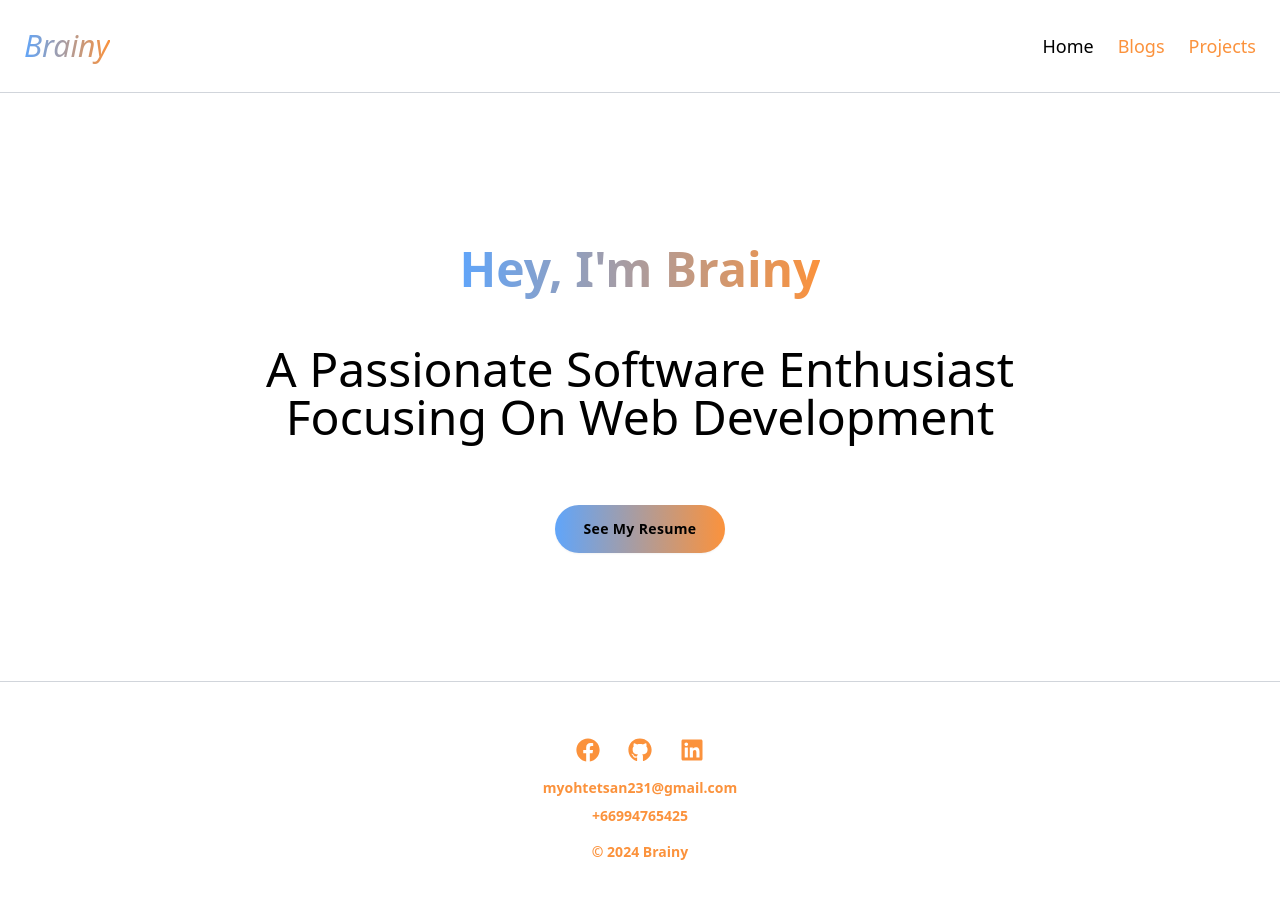
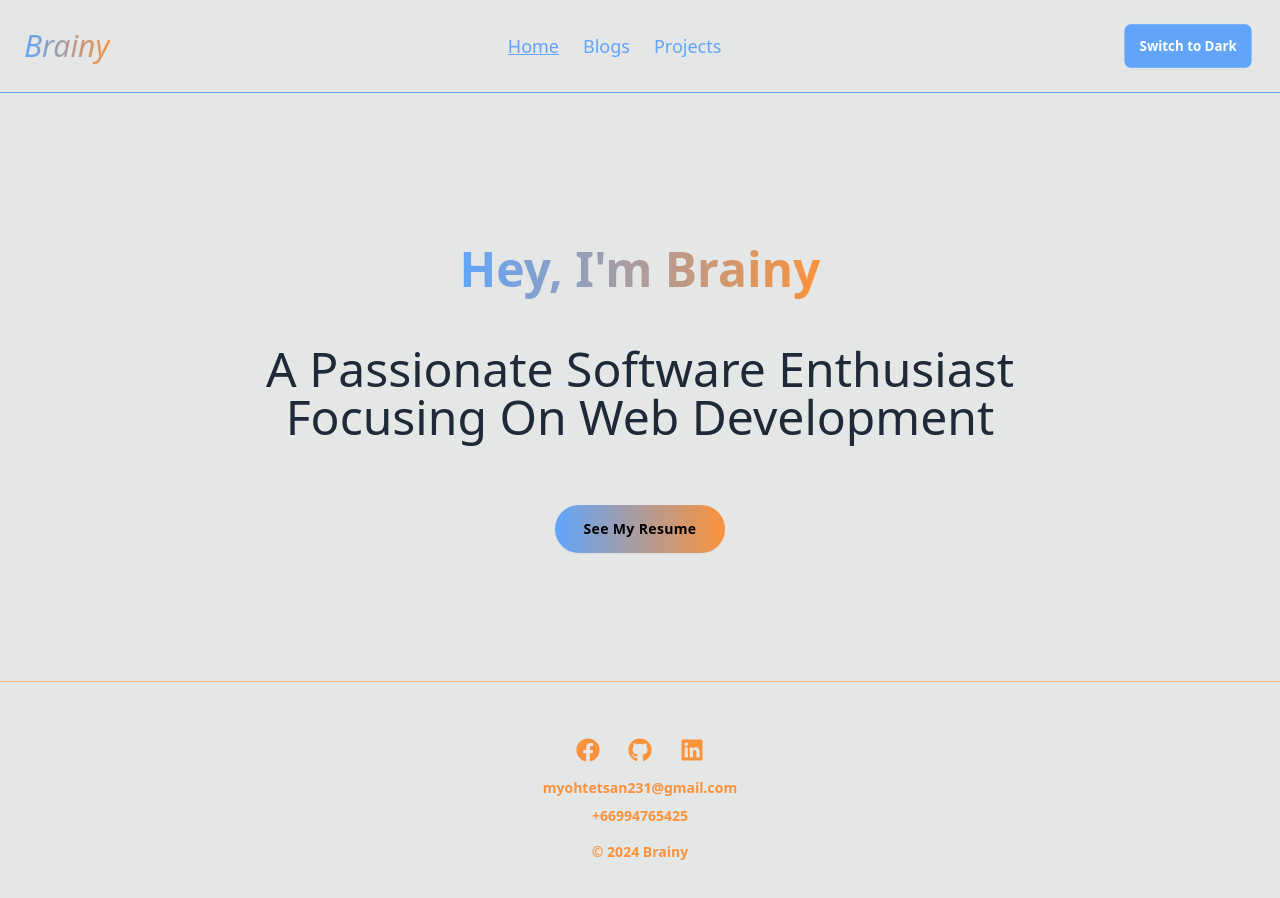
Before and after one commit to Myo-Htet-San-Brainy/NextPortfolio, a Next.js app: page / in a window 1280 px wide. Shown: the top 898 px of the page. Built offline with nearby package versions, Linux system fonts and the light colour scheme.

Commit message:
added daisy ui themes

```diff
--- a/app/blogs/[blogId]/page.js
+++ b/app/blogs/[blogId]/page.js
@@ -15,15 +15,15 @@ const page = async ({ params }) => {
   const { name, text, img, readTime, monthsAgo } = blog;
 
   return (
-    <div className="bg-white py-12">
+    <div className=" py-12">
       <div className="w-4/5 mx-auto max-w-screen-md">
         <BreadCrumb breadcrumbs={blogDetailsPageBreadcrumbs} />
         <div className="mt-8 text-3xl">
           <GradientText text={name} />
         </div>
-        <div className="mt-8">
-          <p className="font-bold text-black capitalize">{readTime}</p>
-          <p className="font-bold text-black capitalize">
+        <div className="mt-8 font-bold  capitalize text-base-content">
+          <p>{readTime}</p>
+          <p>
             {monthsAgo === 0 ? "Just moment ago" : `${monthsAgo} months ago`}
           </p>
         </div>
@@ -34,7 +34,7 @@ const page = async ({ params }) => {
           height={300}
           width={300}
         />
-        <p className="mt-8 text-black font-light text-lg tracking-wide">
+        <p className="mt-8 text-base-content font-light text-lg tracking-wide">
           {text}
         </p>
       </div>
--- a/app/layout.js
+++ b/app/layout.js
@@ -25,7 +25,7 @@ export default function RootLayout({ children }) {
   return (
     <html lang="en">
       <body
-        className={`${geistSans.variable} ${geistMono.variable} antialiased `}
+        className={`${geistSans.variable} ${geistMono.variable} antialiased bg-base-300`}
       >
         <ToastContainer position="top-center" />
         <Navbar />
--- a/app/page.js
+++ b/app/page.js
@@ -4,11 +4,11 @@ import { resumeLink } from "./lib/staticData";
 
 const Page = () => {
   return (
-    <main className="my-32 w-[80%] mx-auto  text-center">
+    <main className=" my-32 w-[80%] mx-auto  text-center">
       <div className="font-bold text-2xl lg:text-5xl mb-7">
         <GradientText text={"Hey, I'm Brainy"} />
       </div>
-      <h1 className="font-light lg:w-[80%] mx-auto text-3xl lg:text-5xl  text-black mb-16 capitalize">
+      <h1 className="font-light lg:w-[80%] mx-auto text-3xl lg:text-5xl  text-base-content mb-16 capitalize">
         A passionate software enthusiast focusing on web development
       </h1>
       <a href={resumeLink} target="_blank">
--- a/app/projects/[projectId]/page.js
+++ b/app/projects/[projectId]/page.js
@@ -16,18 +16,18 @@ const ProjectDetails = async ({ params }) => {
   const { img, name, text, gitHubLink, siteUrl } = project;
 
   return (
-    <div className="bg-white py-16">
+    <div className=" py-16">
       <div className="w-4/5 mx-auto max-w-screen-md">
         <Breadcrumb breadcrumbs={projectDetailsPageBreadcrumbs} />
         <div className="mt-8 text-3xl">
           <GradientText text={name} />
         </div>
-        <div className="mt-8 flex justify-start gap-3 text-2xl">
+        <div className="mt-8 flex justify-start gap-3 text-2xl text-orange-400">
           <a href={siteUrl} target="_blank">
-            <FaGlobe className="hover:text-blue-600 transition-all duration-300" />
+            <FaGlobe className="hover:text-blue-400 transition-all duration-300" />
           </a>
           <a href={gitHubLink} target="_blank">
-            <FaGithub className="hover:text-blue-600 transition-all duration-300" />
+            <FaGithub className="hover:text-blue-400 transition-all duration-300" />
           </a>
         </div>
         <Image
@@ -37,7 +37,7 @@ const ProjectDetails = async ({ params }) => {
           width={300}
           className="mt-8 rounded-lg"
         />
-        <p className="mt-8 text-black font-light text-lg tracking-wide">
+        <p className="mt-8 text-base-content font-light text-lg tracking-wide">
           {text}
         </p>
       </div>
--- a/app/ui/FooterSection.js
+++ b/app/ui/FooterSection.js
@@ -4,7 +4,7 @@ import Link from "next/link";
 
 const FooterSection = () => {
   return (
-    <footer className="p-14 text-center border-t border-gray-300">
+    <footer className="p-14 text-center border-t border-orange-300">
       <div className="w-fit mx-auto flex space-x-7">
         {socialLinks.map((socialIcon) => {
           const { id, link, Component } = socialIcon;
--- a/app/ui/Navbar.js
+++ b/app/ui/Navbar.js
@@ -1,5 +1,5 @@
 "use client";
-import React, { useState } from "react";
+import React, { useState, useEffect } from "react";
 import clsx from "clsx";
 import GradientText from "./OgBlueGradientText";
 import { navLinks } from "../lib/staticData";
@@ -8,17 +8,32 @@ import { usePathname } from "next/navigation";
 
 const Navbar = () => {
   const [isOpen, setIsOpen] = useState(false);
+  const [theme, setTheme] = useState("light");
+
   const path = usePathname();
-  console.log(path, typeof path);
 
   const toggleNavbar = () => {
     setIsOpen(!isOpen);
   };
 
+  useEffect(() => {
+    const storedTheme = localStorage.getItem("theme") || "light";
+    setTheme(storedTheme);
+    document.documentElement.setAttribute("data-theme", storedTheme);
+  }, []);
+
+  //theme related code
+  const toggleTheme = () => {
+    const newTheme = theme === "light" ? "dark" : "light";
+    setTheme(newTheme);
+    document.documentElement.setAttribute("data-theme", newTheme);
+    localStorage.setItem("theme", newTheme);
+  };
+
   return (
     <div>
       {/* Navbar for medium and large screens */}
-      <nav className="hidden md:flex w-full py-4 px-6 justify-between items-center border-b border-gray-300">
+      <nav className="hidden md:flex w-full py-4 px-6 justify-between items-center border-b border-blue-400">
         <div className="text-3xl italic">
           <GradientText text={"Brainy"} />
         </div>
@@ -30,10 +45,10 @@ const Navbar = () => {
                 <Link
                   href={pathname}
                   className={clsx(
-                    "text-lg  hover:text-blue-400 transition-all duration-200",
+                    "text-lg text-blue-400 hover:text-orange-400 transition-all duration-200",
                     {
-                      "text-black": path === pathname,
-                      "text-orange-400": path !== pathname,
+                      underline: path === pathname,
+                      "": path !== pathname,
                     }
                   )}
                 >
@@ -43,16 +58,30 @@ const Navbar = () => {
             );
           })}
         </ul>
+        <button
+          onClick={toggleTheme}
+          className="btn bg-blue-400 text-white hover:bg-orange-400 transition-all duration-200"
+        >
+          {theme === "light" ? "Switch to Dark" : "Switch to Light"}
+        </button>
       </nav>
 
       {/* Navbar for small screens */}
-      <nav className="md:hidden flex items-center justify-between p-4 ring-1 ring-gray-400">
+      <nav className="md:hidden flex items-center justify-between p-4 border-b border-blue-400">
         <div className="text-xl">
           <GradientText text={"Brainy"} />
         </div>
+        <div className="flex gap-3">
+          <button
+            onClick={toggleTheme}
+            className="btn bg-blue-400 text-white hover:bg-orange-400 transition-all duration-200"
+          >
+            {theme === "light" ? "Switch to Dark" : "Switch to Light"}
+          </button>
+
           <button
             onClick={toggleNavbar}
-          className="text-orange-400 focus:outline-none"
+            className="text-blue-400 focus:outline-none"
           >
             <svg
               xmlns="http://www.w3.org/2000/svg"
@@ -73,12 +102,13 @@ const Navbar = () => {
               />
             </svg>
           </button>
+        </div>
       </nav>
 
       {/* Sliding menu for small screens */}
       <div
         className={clsx(
-          "md:hidden fixed top-0 left-0 h-full w-64 text-white bg-orange-400  transform transition-transform duration-300 ease-in-out z-50",
+          "md:hidden fixed top-0 left-0 h-full w-64 text-white bg-blue-400  transform transition-transform duration-300 ease-in-out z-50",
           { "translate-x-0": isOpen, "-translate-x-full": !isOpen }
         )}
       >
@@ -88,7 +118,10 @@ const Navbar = () => {
             const { id, pathname, name } = navLink;
             return (
               <li key={id}>
-                <Link href={pathname} className=" hover:text-blue-400">
+                <Link
+                  href={pathname}
+                  className=" hover:text-orange-400 transition-all duration-200"
+                >
                   {name}
                 </Link>
               </li>
--- a/tailwind.config.js
+++ b/tailwind.config.js
@@ -6,13 +6,14 @@ module.exports = {
     "./components/**/*.{js,ts,jsx,tsx,mdx}",
     "./app/**/*.{js,ts,jsx,tsx,mdx}",
   ],
-  theme: {
-    extend: {
-      colors: {
-        background: "var(--background)",
-        foreground: "var(--foreground)",
-      },
-    },
+  plugins: [daisyui],
+  daisyui: {
+    themes: [
+      // list theme you want to use in the project.
+      "light",
+      "dark",
+      "retro",
+      "aqua ",
+    ],
   },
-  plugins: [daisyui],
 };
```
Lines whose indentation alone changed are shown as unchanged.
